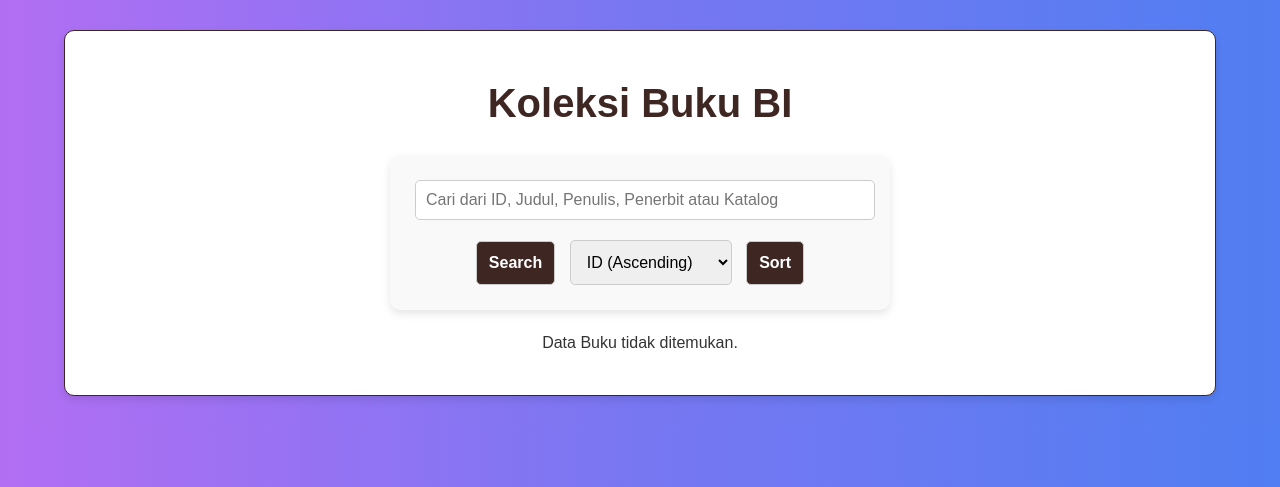
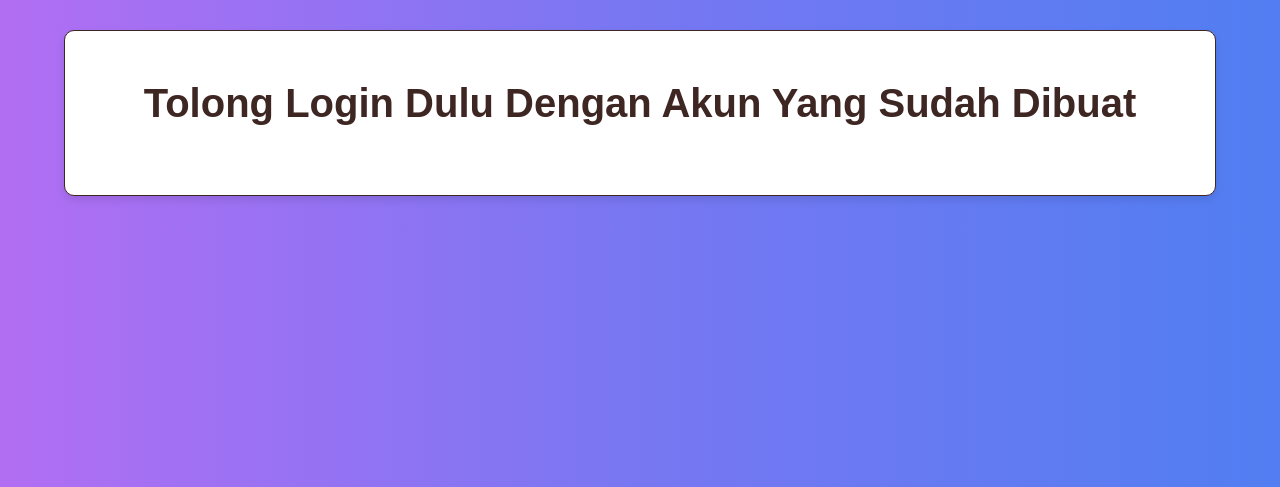
Before and after one commit to Aqil-Atepi/praktik_perpusweb, a PHP site: page / in a window 1280 px wide. Shown: the part 313-800 px from the top of the page. Run offline with PHP 8.4, Linux system fonts and the light colour scheme; data that the repository does not hold is empty.

Commit message:
Update index.php

```diff
--- a/index.php
+++ b/index.php
@@ -25,79 +25,7 @@
 
 
     <section class="con">
-        <h1>Koleksi Buku BI</h1>
-        <form method='post' action='index.php'>
-            <input type='text' name="search" placeholder="Cari dari ID, Judul, Penulis, Penerbit atau Katalog" />
-            <input type='submit' name='search_btn' value='Search'>
-
-            <select name='sort'>
-                <option value='id_asc'>ID (Ascending)</option>
-                <option value='id_desc'>ID (Descending)</option>
-                <option value='judul_asc'>Judul (A - Z)</option>
-                <option value='judul_desc'>Judul (Z - A)</option>
-                <option value='penulis_asc'>Penulis (A - Z)</option>
-                <option value='penulis_desc'>Penulis (Z - A)</option>
-                <option value='penerbit_asc'>Penerbit (A - Z)</option>
-                <option value='penerbit_desc'>Penerbit (Z - A)</option>
-                <option value='katalog_asc'>Katalog (A - Z)</option>
-                <option value='katalog_desc'>Katalog (Z - A)</option>
-            </select>
-            <input type='submit' name='sort_btn' value='Sort'>
-        </form>
-
-        <?php
-            include 'db.php';
-            $query = 'SELECT * FROM buku';
-
-            if (isset($_POST['search_btn']) && !empty($_POST['search'])) {
-                $search = mysqli_real_escape_string($conn, $_POST['search']);
-                $query = "SELECT * FROM books WHERE
-                            id_bku LIKE '%$search%' OR
-                            bku_judul LIKE '%$search%' OR
-                            bku_nama_penulis LIKE '%$search%' OR
-                            bku_nama_penerbit LIKE '%$search%' OR
-                            bku_katalog LIKE '%$search%'";
-            }
-
-            if (isset($_POST['sort_btn'])) {
-                $order = $_POST['sort'];
-                if ($order == 'id_asc') $query .= ' ORDER BY id_bku ASC';
-                else if ($order == 'id_desc') $query .= ' ORDER BY id_bku DESC';
-                else if ($order == 'judul_asc') $query .= ' ORDER BY bku_judul ASC';
-                else if ($order == 'judul_desc') $query .= ' ORDER BY bku_judul DESC';
-                else if ($order == 'penulis_asc') $query .= ' ORDER BY bku_nama_penulis ASC';
-                else if ($order == 'penulis_desc') $query .= ' ORDER BY bku_nama_penulis DESC';
-                else if ($order == 'penerbit_asc') $query .= ' ORDER BY bku_nama_penerbit ASC';
-                else if ($order == 'penerbit_desc') $query .= ' ORDER BY bku_nama_penerbit DESC';
-                else if ($order == 'katalog_asc') $query .= ' ORDER BY bku_katalog ASC';
-                else if ($order == 'katalog_desc') $query .= ' ORDER BY bku_katalog DESC';
-            }
-
-            $result = mysqli_query($conn, $query);
-
-            if (mysqli_num_rows($result) > 0) {
-                echo '<table border="1">';
-                echo '<tr>
-                        <th>ID Buku</th>
-                        <th>Judul Buku</th>
-                        <th>Penulis</th>
-                        <th>Penerbit</th>
-                        <th>Katalog</th>
-                    </tr>';
-                while ($row = mysqli_fetch_assoc($result)) {
-                    echo '<tr>';
-                    echo '<td>' . $row['id_bku'] . '</td>';
-                    echo '<td>' . $row['bku_judul'] . '</td>';
-                    echo '<td>' . $row['bku_nama_penulis'] . '</td>';
-                    echo '<td>' . $row['bku_nama_penerbit'] . '</td>';
-                    echo '<td>' . $row['bku_katalog'] . '</td>';
-                    echo '</tr>';
-                }
-                echo '</table>';
-            } else {
-                echo 'Data Buku tidak ditemukan.';
-            }
-        ?>
+        <h1>Tolong Login Dulu Dengan Akun Yang Sudah Dibuat</h1>
     </section>
 
 </body>
```
